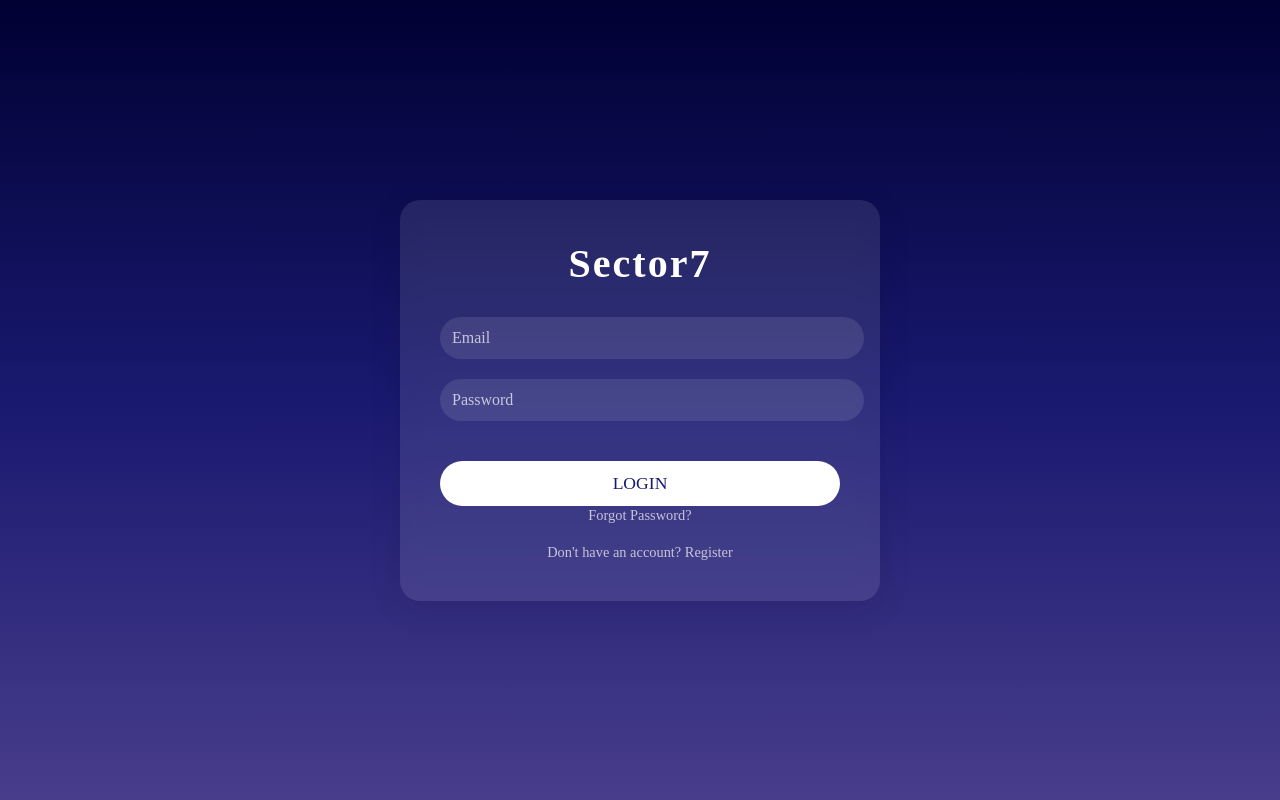
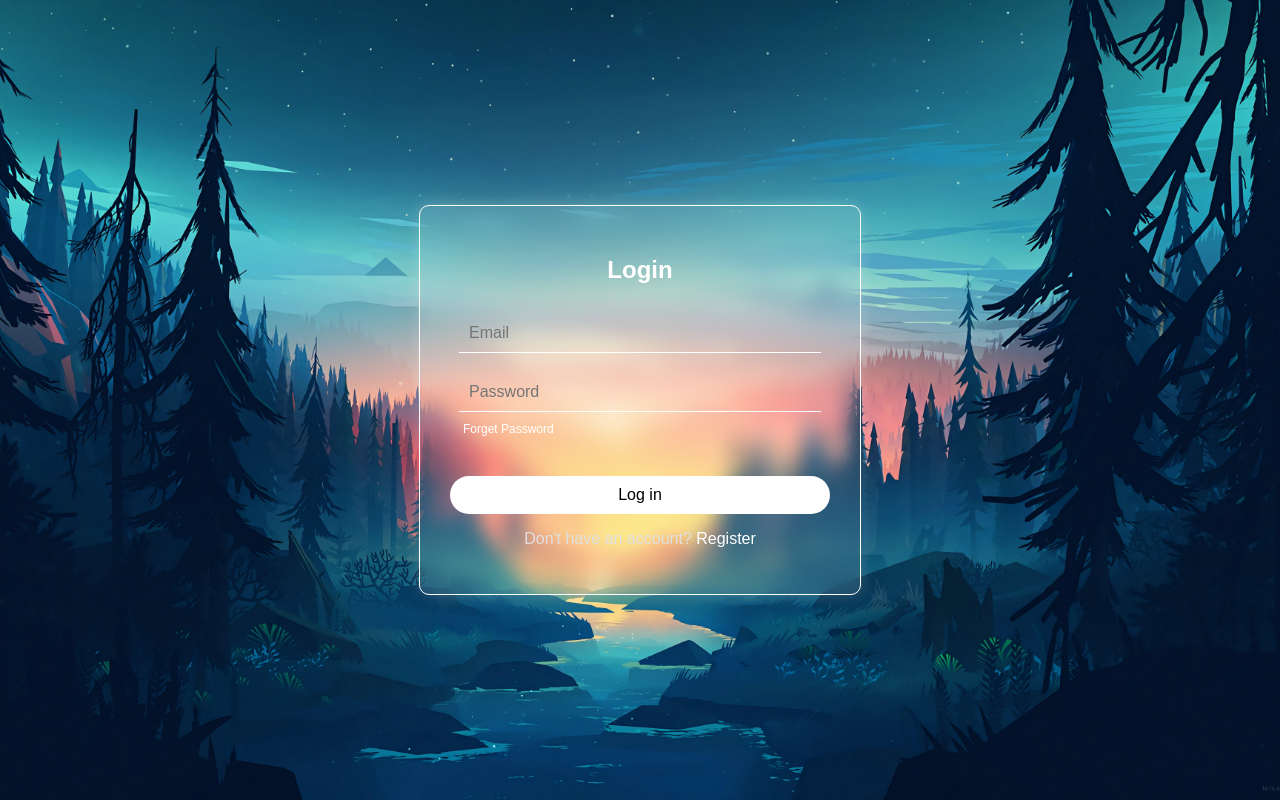
Before and after one commit to shinojeattath/Landslide-Prediction-using-RL, a Django app: template templates/login.html in a window 1280 px wide. Run offline with Django 5.2, Linux system fonts and the light colour scheme; the template is opened without the code that fills it, so the values that code supplies are empty; parts of the project's set-up code (start-up, migrations or seed data) failed here and were passed over.

Commit message:
lots of changes

```diff
--- a/prediction/arduino_api.py
+++ b/prediction/arduino_api.py
@@ -10,8 +10,8 @@ try:
         if ser.in_waiting > 0:  # Check if there is data available to read
             line = ser.readline().strip()  # Read the line and decode it
             #  value = int(line)  # Convert the string to an integer
-            print(f"Received value: {line}")  # Print the received value
+            print(f"Received value: {line}")
 except KeyboardInterrupt:
     print("Program terminated")
 
-ser.close()  # Close the serial connectionpython
+ser.close()
--- a/prediction/urls.py
+++ b/prediction/urls.py
@@ -4,5 +4,5 @@ urlpatterns = [
 
     path('',views.homepage, name='homepage'),
     path('predict/', views.callEvaluate, name='predict'),
- #   path('login/', views.user_login, name='login'),
+    path('login/', views.user_login, name='login'),
 ]
--- /dev/null
+++ b/static/login.css
@@ -0,0 +1,89 @@
+body, html {
+    margin: 0;
+    padding: 0;
+    height: 100%;
+    font-family: Arial, sans-serif;
+    color: white;
+}
+
+.background {
+    height: 100vh;
+    display: flex;
+    justify-content: center;
+    align-items: center;
+    background: url("./wallpaperflare.com_wallpaper.jpg") no-repeat center center;
+    background-size: cover;
+}
+
+.login-box {
+    background: rgba(255, 255, 255, 0.1);
+    backdrop-filter: blur(10px);
+    padding: 30px;
+    border-radius: 10px;
+    border: 1px solid white;
+    box-shadow: 0 0 15px rgba(255, 255, 255, 0.2);
+    text-align: center;
+    width: 380px;
+    height: auto;
+    transition: all 0.5s ease-in-out;
+}
+
+input {
+    width: 90%;
+    padding: 10px;
+    margin: 10px 0;
+    background: transparent;
+    border: none;
+    border-bottom: 1px solid white;
+    color: white;
+    outline: none;
+    font-size: 16px;
+}
+
+button {
+    width: 100%;
+    padding: 10px;
+    background: white;
+    color: black;
+    border: none;
+    border-radius: 20px;
+    cursor: pointer;
+    font-size: 16px;
+    margin-top: 40px;
+}
+
+button:hover {
+    background: #ddd;
+}
+
+.options {
+    display: flex;
+    justify-content: space-between;
+    font-size: 12px;
+}
+
+a {
+    color: white;
+    text-decoration: none;
+}
+
+#toggle-form{
+    color: rgb(223, 223, 223) ;
+    text-shadow: black;
+}
+
+#FP{
+    margin-left: 13px ;
+}
+
+/* Animation for form transition */
+.form-transition {
+    opacity: 0;
+    transform: translateY(-10px);
+    transition: opacity 0.5s ease, transform 0.5s ease;
+}
+
+.show {
+    opacity: 1;
+    transform: translateY(0);
+}
--- a/templates/login.html
+++ b/templates/login.html
@@ -1,140 +1,27 @@
+{% load static from static %}
 <!DOCTYPE html>
-<html>
+<html lang="en">
 <head>
-    <style>
-        :root {
-            --transition-time: 5s;
-            --hover-time: 0.3s;
-        }
-
-        body {
-            margin: 0;
-            height: 100vh;
-            display: flex;
-            justify-content: center;
-            align-items: center;
-            font-family: "Rowdies", serif;
-            overflow: hidden;
-        }
-
-        .background-container {
-            position: fixed;
-            top: 0;
-            left: 0;
-            width: 100%;
-            height: 100%;
-            z-index: -1;
-            background: linear-gradient(to bottom, #000033, #191970, #483D8B);
-            transition: background var(--transition-time) ease-in-out;
-        }
-
-        .login-container {
-            background: rgba(255, 255, 255, 0.1);
-            backdrop-filter: blur(10px);
-            padding: 40px;
-            border-radius: 20px;
-            width: 100%;
-            max-width: 400px;
-            text-align: center;
-            color: white;
-            box-shadow: 0 8px 32px rgba(0, 0, 0, 0.1);
-        }
-
-        .logo {
-            font-size: 2.5rem;
-            font-weight: 700;
-            letter-spacing: 2px;
-            margin-bottom: 30px;
-            color: white;
-        }
-
-        .input-group {
-            margin-bottom: 20px;
-        }
-
-        .input-group input {
-            width: 100%;
-            padding: 12px;
-            border: none;
-            border-radius: 30px;
-            background: rgba(255, 255, 255, 0.1);
-            color: white;
-            font-family: "Rowdies", serif;
-            font-size: 1rem;
-            transition: all var(--hover-time) ease;
-        }
-
-        .input-group input::placeholder {
-            color: rgba(255, 255, 255, 0.7);
-        }
-
-        .input-group input:focus {
-            outline: none;
-            background: rgba(255, 255, 255, 0.2);
-        }
-
-        .login-button {
-            padding: 12px 32px;
-            font-size: 1.1rem;
-            font-family: "Rowdies", serif;
-            border: none;
-            border-radius: 30px;
-            cursor: pointer;
-            text-transform: uppercase;
-            font-weight: 500;
-            background-color: white;
-            color: #191970;
-            transition: all var(--hover-time) ease;
-            width: 100%;
-            margin-top: 20px;
-        }
-
-        .login-button:hover {
-            transform: translateY(-2px);
-            box-shadow: 0 5px 15px rgba(0, 0, 0, 0.2);
-        }
-
-        .forgot-password {
-            margin-top: 20px;
-            color: rgba(255, 255, 255, 0.7);
-            text-decoration: none;
-            font-size: 0.9rem;
-            transition: color var(--hover-time) ease;
-        }
-
-        .forgot-password:hover {
-            color: white;
-        }
-
-        .register-link {
-            margin-top: 20px;
-            display: block;
-            color: rgba(255, 255, 255, 0.7);
-            text-decoration: none;
-            font-size: 0.9rem;
-            transition: color var(--hover-time) ease;
-        }
-
-        .register-link:hover {
-            color: white;
-        }
-    </style>
+    <meta charset="UTF-8">
+    <meta name="viewport" content="width=device-width, initial-scale=1.0">
+    <title>Login Page</title>
+    <link rel="stylesheet" href="{% static 'login.css' %}">
+    <script defer src="login.js"></script>
 </head>
 <body>
-    <div class="background-container"></div>
-    <div class="login-container">
-        <div class="logo">Sector7</div>
-        <form action="#" method="POST">
-            <div class="input-group">
-                <input type="email" placeholder="Email" required>
-            </div>
-            <div class="input-group">
-                <input type="password" placeholder="Password" required>
-            </div>
-            <button type="submit" class="login-button">Login</button>
-        </form>
-        <a href="#" class="forgot-password">Forgot Password?</a>
-        <a href="#" class="register-link">Don't have an account? Register</a>
+    <div class="background">
+        <div class="login-box">
+            <h2 id="form-title">Login</h2>
+            <form id="auth-form">
+                <input type="email" id="email" placeholder="Email" required>
+                <input type="password" id="password" placeholder="Password" required>
+                <div class="options">
+                    <a id="FP" href="#">Forget Password</a>
+                </div>
+                <button type="submit">Log in</button>
+            </form>
+            <p id="toggle-form">Don't have an account? <a href="#" id="toggle-btn">Register</a></p>
+        </div>
     </div>
 </body>
 </html>
```
Also changed, not shown: prediction/ev.py (added, +92 -0 lines), prediction/ev2.py (added, +253 -0 lines), prediction/evaluate_dqn.py (+6 -3 lines), prediction/views.py (+55 -16 lines), static/qingbao-meng-01_igFr7hd4-unsplash.jpg (added), static/wallpaperflare.com_wallpaper.jpg (added).
